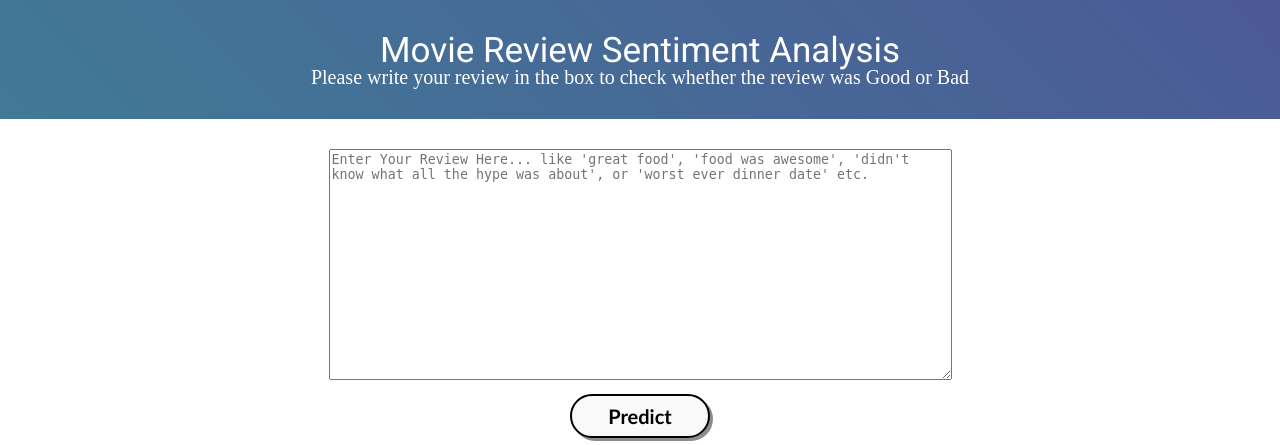
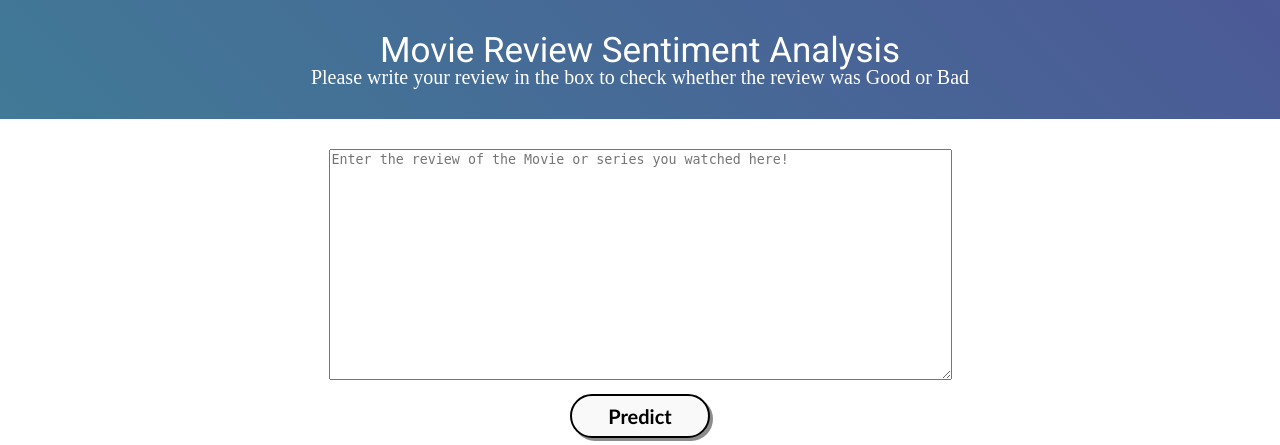
Before and after one commit to akshaiyan-b/Movie-Review-Sentiment-Analysis, a Flask app: page / in a window 1280 px wide. Shown: the top 445 px of the page. Run offline with Flask 3, Linux system fonts and the light colour scheme; parts of the project's set-up code (start-up, migrations or seed data) failed here and were passed over; some libraries are stand-ins or nearby versions.

Commit message:
Update main.html

```diff
--- a/templates/main.html
+++ b/templates/main.html
@@ -23,7 +23,7 @@
         <!-- Text Area -->
     	<div class="ml-container">
     		<form action="{{ url_for('predict') }}" method="POST">
-        		<textarea class='message-box' name="message" rows="15" cols="75" placeholder="Enter Your Review Here... like 'great food', 'food was awesome', 'didn't know what all the hype was about', or 'worst ever dinner date' etc.  "></textarea><br/>
+        		<textarea class='message-box' name="message" rows="15" cols="75" placeholder="Enter the review of the Movie or series you watched here!  "></textarea><br/>
         		<input type="submit" class="my-cta-button" value="Predict">
         	</form>
     	</div>
```
